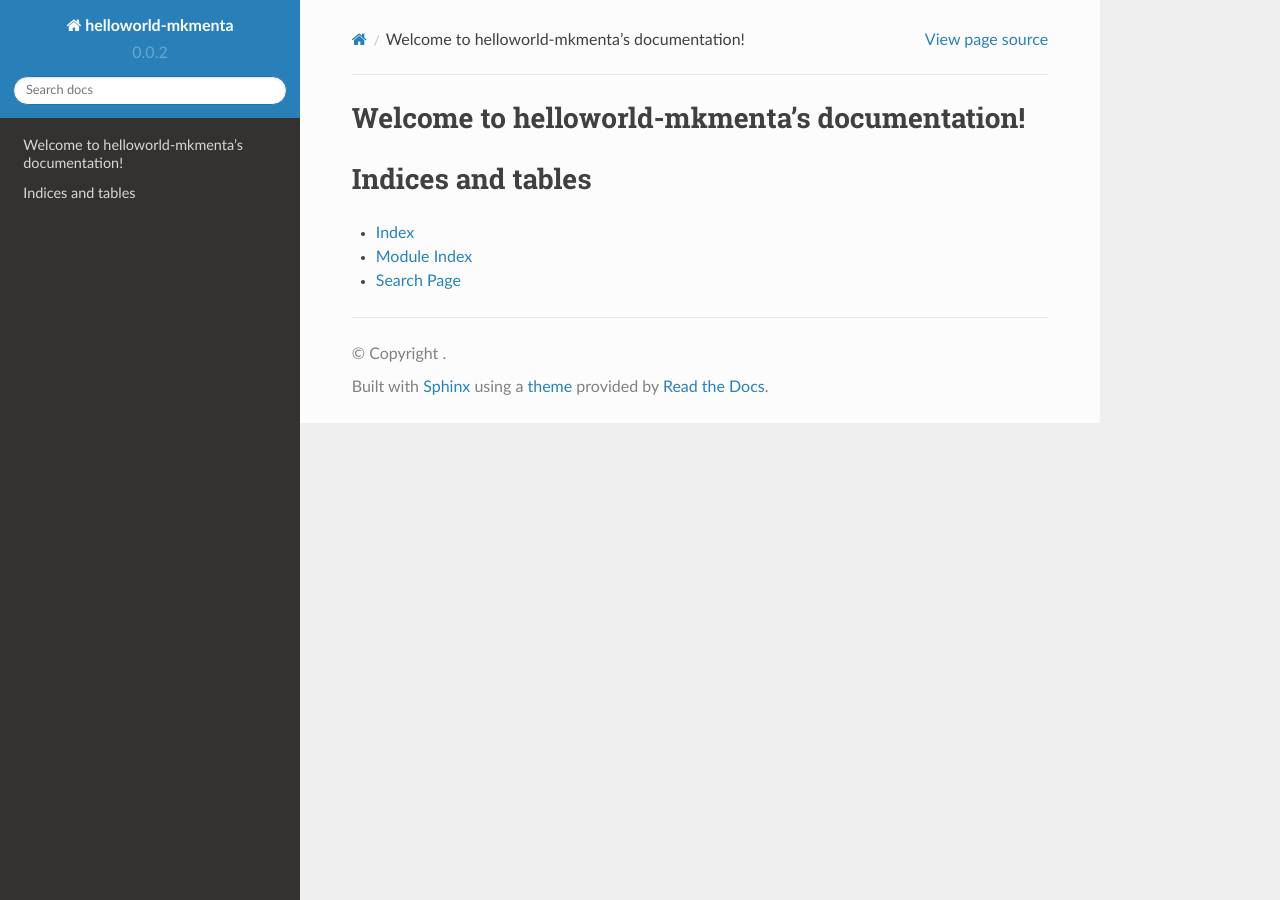
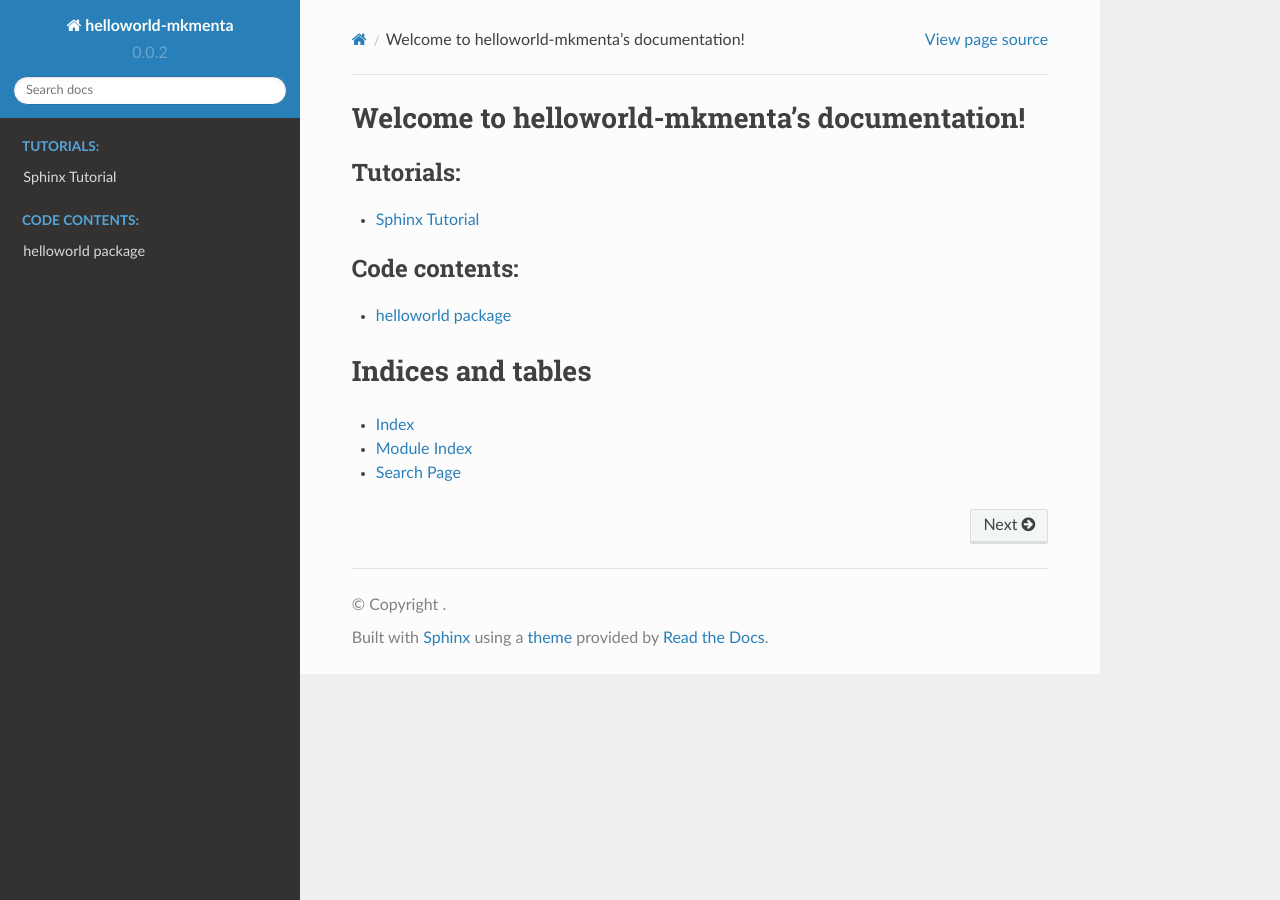
Before and after one commit to mkmenta/python-package-example, a Sphinx documentation site: the page built from docs/index.rst, in a window 1280 px wide. Built offline with Sphinx 7.4.7 and the Read the Docs theme 2.0.0, drawn with Linux system fonts in a browser that asks for light colours.

```diff
--- a/docs/index.rst
+++ b/docs/index.rst
@@ -7,8 +7,16 @@ Welcome to helloworld-mkmenta's documentation!
 ==============================================
 
 .. toctree::
-   :maxdepth: 2
-   :caption: Contents:
+   :maxdepth: 1
+   :caption: Tutorials:
+
+   sphinx
+
+.. toctree::
+   :maxdepth: 1
+   :caption: Code contents:
+
+   helloworld
 
 
 
--- /dev/null
+++ b/docs/sphinx.rst
@@ -0,0 +1,4 @@
+Sphinx Tutorial
+==================
+
+Testing.
```
